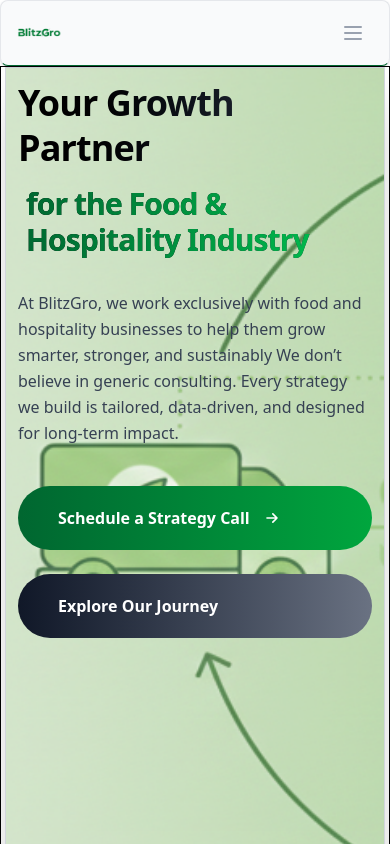
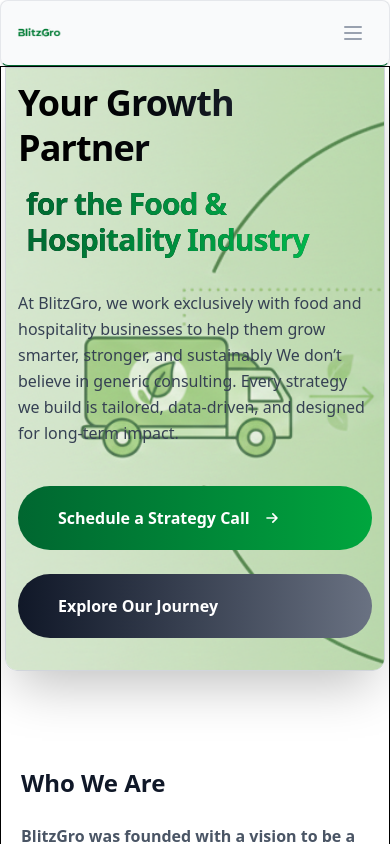
Before and after one commit to ayushman0909/Blitzgro, a React (Vite) app: page /about-us in a window 390 px wide. Shown: the top 844 px of the page. Built offline with nearby package versions, Linux system fonts and the light colour scheme.

Commit message:
update About page

```diff
--- a/src/components/Herosection/HeroSection.jsx
+++ b/src/components/Herosection/HeroSection.jsx
@@ -17,7 +17,7 @@
 
   return (
 
-    <section className="relative w-full mb-2 rounded-b-xl min-h-screen overflow-hidden z-30 border shadow-2xl border-gray-300">
+    <section className="relative w-full mb-2 rounded-b-xl  overflow-hidden z-30 border shadow-2xl border-gray-300">
 
       {/* 🔥 Background Images */}
       <div className="absolute inset-0">
--- a/src/components/WhyChooseUs/WhyChooseUs.jsx
+++ b/src/components/WhyChooseUs/WhyChooseUs.jsx
@@ -29,7 +29,7 @@
                     </span>
                   )}
 
-                  <h3 className="text-xl sm:text-xl md:text-4xl font-bold text-gray-900 dark:text-white mt-2">
+                  <h3 className="text-2xl sm:text-2xl md:text-4xl font-bold text-gray-900 dark:text-white mt-2">
                     {feature.title}
                   </h3>
                 </div>
```
